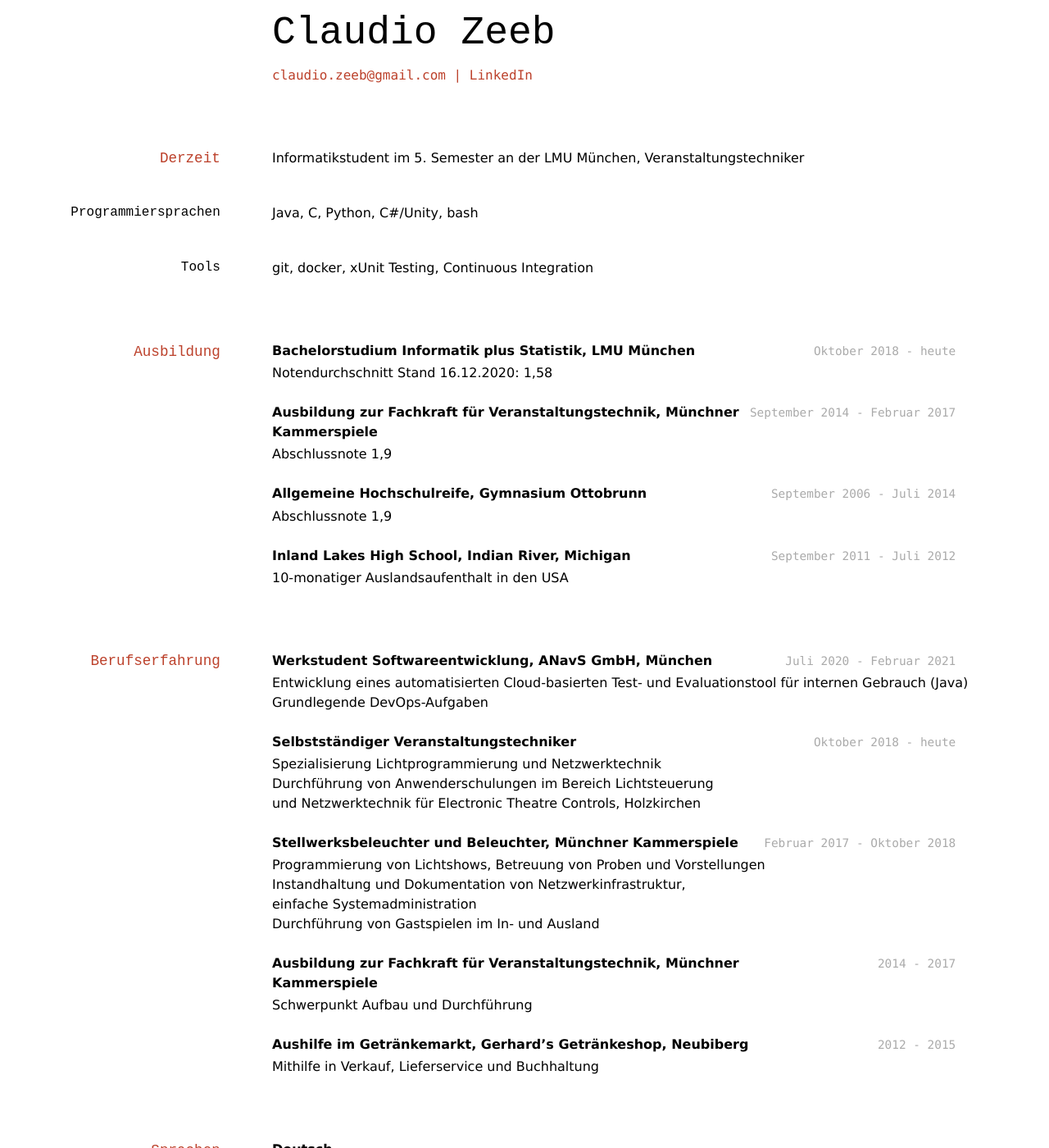
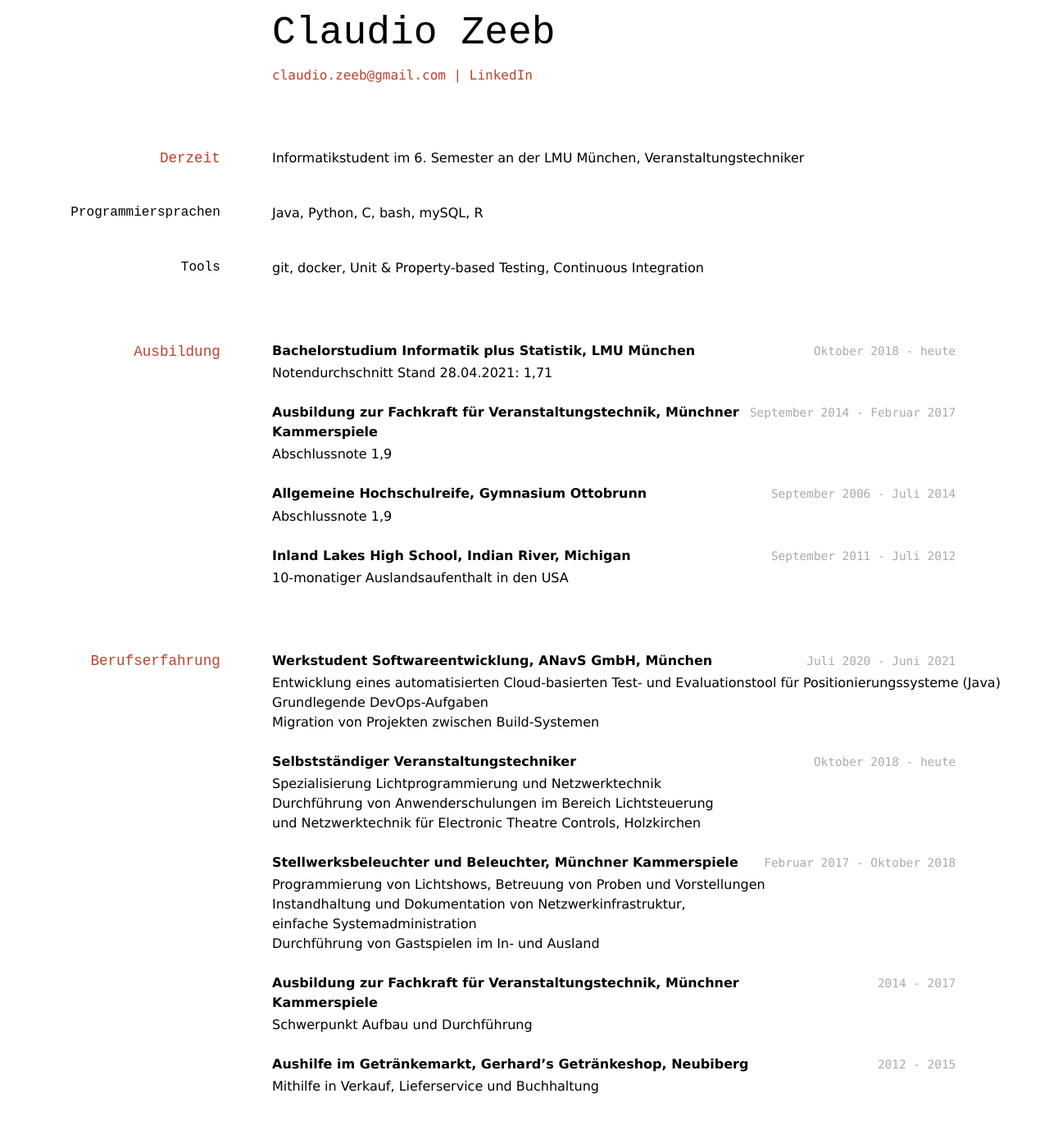
Before and after one commit to cluuu/markdown-cv, a Jekyll site: the page built from index.md, in a window 1280 px wide and 1400 px high. Shown: the whole window at 82% size. Built offline with Jekyll 4.4.1, drawn with Linux system fonts in a browser that asks for light colours.

```diff
--- a/index.md
+++ b/index.md
@@ -12,22 +12,22 @@ title: Claudio Zeeb's CV
 
 ## Derzeit
 
-Informatikstudent im 5. Semester an der LMU München, Veranstaltungstechniker
+Informatikstudent im 6. Semester an der LMU München, Veranstaltungstechniker
 
 ### Programmiersprachen
 
-Java, C, Python, C#/Unity, bash
+Java, Python, C, bash, mySQL, R
 
 ### Tools
 
-git, docker, xUnit Testing, Continuous Integration
+git, docker, Unit & Property-based Testing, Continuous Integration
 
 ## Ausbildung
 
 `Oktober 2018 - heute`
 __Bachelorstudium Informatik plus Statistik, LMU München__
 
-- Notendurchschnitt Stand 16.12.2020: 1,58
+- Notendurchschnitt Stand 28.04.2021: 1,71
 
 `September 2014 - Februar 2017 `
 __Ausbildung zur Fachkraft für Veranstaltungstechnik, Münchner Kammerspiele__
@@ -46,11 +46,12 @@ __Inland Lakes High School, Indian River, Michigan__
 
 ## Berufserfahrung
 
-`Juli 2020 - Februar 2021`
+`Juli 2020 - Juni 2021`
 __Werkstudent Softwareentwicklung, ANavS GmbH, München__
 
- - Entwicklung eines automatisierten Cloud-basierten Test- und Evaluationstool für internen Gebrauch (Java)
+ - Entwicklung eines automatisierten Cloud-basierten Test- und Evaluationstool für Positionierungssysteme (Java)
  - Grundlegende DevOps-Aufgaben
+ - Migration von Projekten zwischen Build-Systemen
 
 `Oktober 2018 - heute`
 __Selbstständiger Veranstaltungstechniker__
@@ -93,4 +94,4 @@ Mountainbiken, Klettern, Skitouren, Kochen, Heimwerken
 
 <!-- ### Footer
 
-Last updated: April 2020 -->
+Last updated: May 2021 -->
```
Also changed, not shown: index_en.md (+4 -4 lines), 3 other files.
